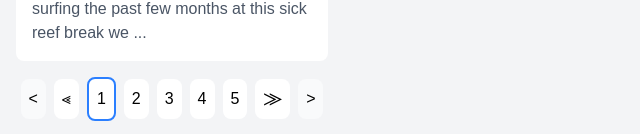
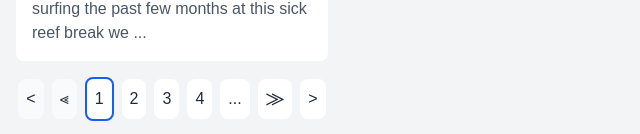
Before and after one commit to DMSAVentures/youtube-trimmer-demo, a Next.js app: page / in a window 1280 px wide. Shown: the part 2211-2345 px from the top of the page, without its empty margins (0-640 px from the left). Built offline with nearby package versions, Linux system fonts and the light colour scheme.

Commit message:
Some styling changes to pagination component

```diff
--- a/src/components/Pagination.tsx
+++ b/src/components/Pagination.tsx
@@ -1,4 +1,4 @@
-import {useState} from "react";
+import React, {useState} from "react";
 
 export interface IPaginationProps {
     totalItems: number;
@@ -6,7 +6,8 @@ export interface IPaginationProps {
     onPageChange: (page: number) => void;
     currentPage: number;
 }
-
+// Disclaimer: I didn't write this component from scratch. I copied it from my design system and made minimal changes to make it work with the assignment.
+// You can find it at https://github.com/DMSAVentures/webapp/tree/main/src/components/simpleui/pagination
 export const Pagination: React.FC<IPaginationProps> = (props) => {
     const {
         totalItems,
@@ -17,7 +18,7 @@ export const Pagination: React.FC<IPaginationProps> = (props) => {
 
     const totalPages = Math.ceil(totalItems / itemsPerPage);
     const [pageWindow, setPageWindow] = useState(1);
-    const pagesToShow = 5; // Number of pages to display in the pagination control
+    const pagesToShow = 4; // Number of pages to display in the pagination control
     const maxPageWindow = Math.ceil(totalPages / pagesToShow);
 
     const getPageNumbers = () => {
@@ -39,27 +40,26 @@ export const Pagination: React.FC<IPaginationProps> = (props) => {
     };
 
     const handleToFirst = () => {
+        onPageChange(1);
         setPageWindow(1);
-        onPageChange(1);
     }
 
     const handleToLast = () => {
+        onPageChange(totalPages);
         setPageWindow(maxPageWindow);
-        onPageChange(totalPages);
     }
 
     return (
         <div className={'w-full space-x-2 justify-center flex items-center'}>
             {/* First Page Button */}
-
-            <button className="p-2 text-black bg-white rounded-lg cursor-pointer hover:bg-gray-50 disabled:bg-gray-50" disabled={pageWindow === 1} onClick={handleToFirst} title="First Page">
+            <button className="p-2 text-gray-800 bg-white rounded-lg cursor-pointer hover:bg-gray-50 disabled:bg-gray-50 disabled:cursor-not-allowed" disabled={pageWindow === 1} onClick={handleToFirst} title="First Page">
                 &lt;
             </button>
 
 
             {/* Previous Page Range Button */}
             <button
-                className="p-2 text-black bg-white rounded-lg cursor-pointer hover:bg-gray-50"
+                className="p-2 text-gray-800 bg-white rounded-lg cursor-pointer hover:bg-gray-50 disabled:bg-gray-50 disabled:cursor-not-allowed"
                 onClick={handlePreviousPageRange}
                 disabled={pageWindow === 1}
                 title="Previous Page Range"
@@ -68,11 +68,10 @@ export const Pagination: React.FC<IPaginationProps> = (props) => {
             </button>
 
             {/* Page Numbers */}
-
             {getPageNumbers().map((page) => (
                 <button
                     key={page}
-                    className={`p-2 text-black bg-white rounded-lg cursor-pointer hover:bg-gray-50 ${currentPage === page ? 'border-2 border-blue-500 border-solid' : ''}`}
+                    className={`p-2 text-gray-800 bg-white rounded-lg cursor-pointer hover:bg-gray-50 ${currentPage === page ? 'border-2 border-blue-600 border-solid' : ''}`}
                     onClick={() => onPageChange(page)}
                 >
                     <span className={`pagination__pagenumber`}>{page}</span>
@@ -80,14 +79,14 @@ export const Pagination: React.FC<IPaginationProps> = (props) => {
             ))}
             {/* Ellipsis for Next Page Range */}
             {pageWindow < maxPageWindow && (
-                <button className="p-2 text-black bg-white rounded-lg cursor-pointer hover:bg-gray-50" onClick={handleNextPageRange} title="Next Page Range">
+                <button className="p-2 text-gray-800 bg-white rounded-lg cursor-pointer hover:bg-gray-50" onClick={handleNextPageRange} title="Next Page Range">
                     <span className={`pagination__pagenumber`}>...</span>
                 </button>
             )}
 
             {/* Next Page Range Button */}
             <button
-                className="p-2 text-black bg-white rounded-lg cursor-pointer hover:bg-gray-50"
+                className="p-2 text-gray-800 bg-white rounded-lg cursor-pointer hover:bg-gray-50 disabled:bg-gray-50 disabled:cursor-not-allowed"
                 onClick={handleNextPageRange}
                 disabled={pageWindow === maxPageWindow}
                 title="Next Page Range"
@@ -96,8 +95,7 @@ export const Pagination: React.FC<IPaginationProps> = (props) => {
             </button>
 
             {/* Last Page Button */}
-
-            <button className="p-2 text-black bg-white rounded-lg cursor-pointer hover:bg-gray-50 disabled:bg-gray-50" disabled={pageWindow === maxPageWindow} onClick={handleToLast} title="Last Page">
+            <button className="p-2 text-gray-800 bg-white rounded-lg cursor-pointer hover:bg-gray-50 disabled:bg-gray-50 disabled:cursor-not-allowed" disabled={pageWindow === maxPageWindow} onClick={handleToLast} title="Last Page">
                 &gt;
             </button>
         </div>
```
